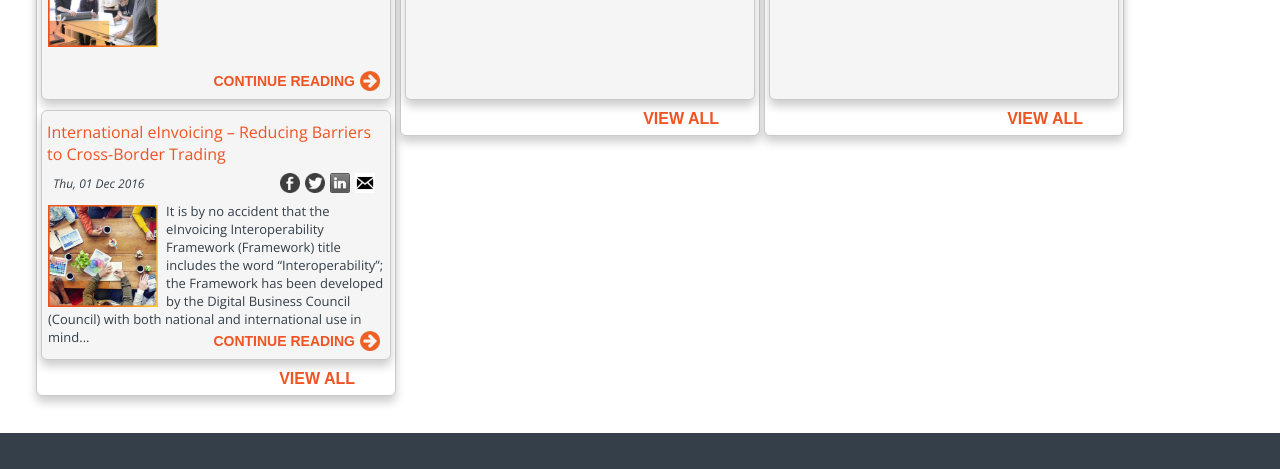
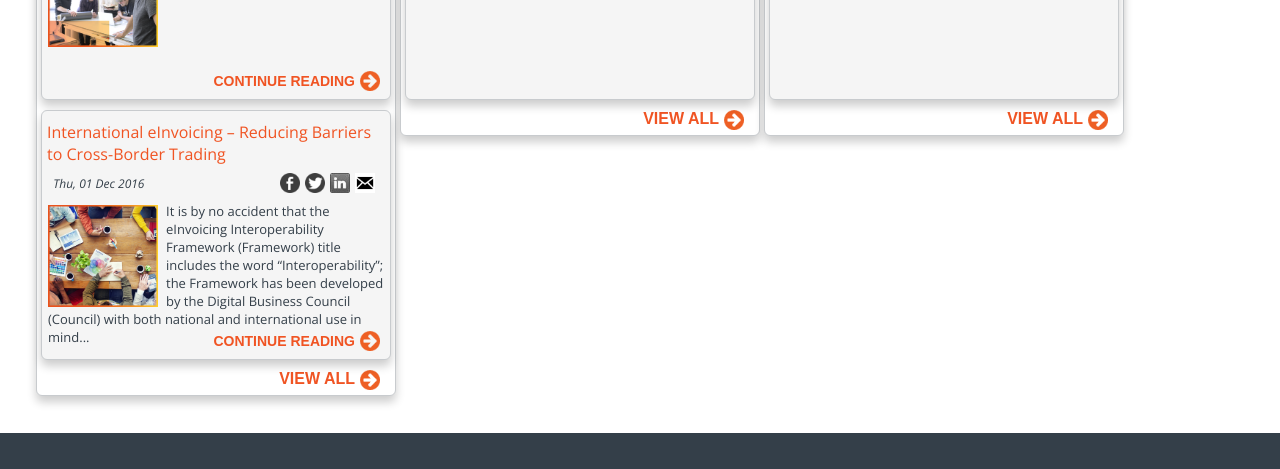
Before and after one commit to Digital-Business-Council/Digital-Business-Council.github.io, a Jekyll site: the page built from pages/business-zone/blogs/media-jump-page.md, in a window 1280 px wide. Shown: the part 595-1064 px from the top of the page. Built offline with Jekyll 4.4.1, drawn with Linux system fonts in a browser that asks for light colours.

Commit message:
Update media-jump-page.md

```diff
--- a/pages/business-zone/blogs/media-jump-page.md
+++ b/pages/business-zone/blogs/media-jump-page.md
@@ -67,7 +67,7 @@
 
   <div class="media-zone-cardstack-footer">
      <a href="{{site.url | absolute}}/blogs">VIEW ALL</a>
-     <a href="{{site.url | absolute}}/blogs"><img src="{{site.url | absolute}}/images/fwd-arrow-icon.png"></a>
+     <img src="{{site.url | absolute}}/images/fwd-arrow-icon.png">
 </div>
 
 </div>
@@ -129,7 +129,7 @@
   {% endfor %}
     <div class="media-zone-cardstack-footer">
      <a href="{{site.url | absolute}}/case-studies">VIEW ALL</a>
-     <a href="{{site.url | absolute}}/blogs"><img src="{{site.url | absolute}}/images/fwd-arrow-icon.png"></a>
+     <img src="{{site.url | absolute}}/images/fwd-arrow-icon.png">
 	</div>
 </div>
 
@@ -190,7 +190,7 @@
   {% endfor %}
     <div class="media-zone-cardstack-footer">
      <a href="{{site.url | absolute}}/events">VIEW ALL</a>
-     <a href="{{site.url | absolute}}/blogs"><img src="{{site.url | absolute}}/images/fwd-arrow-icon.png"></a>
+     <img src="{{site.url | absolute}}/images/fwd-arrow-icon.png">
 	</div>
 </div>
 
```
